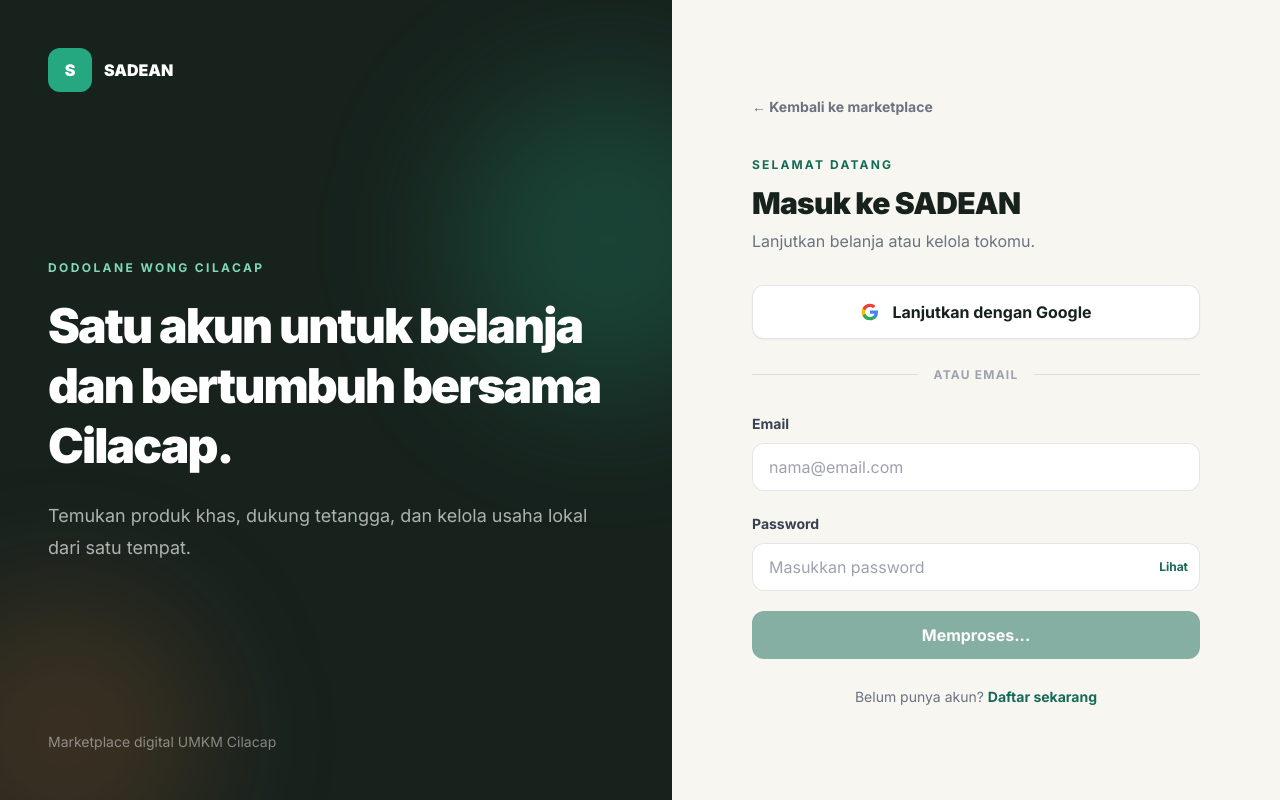
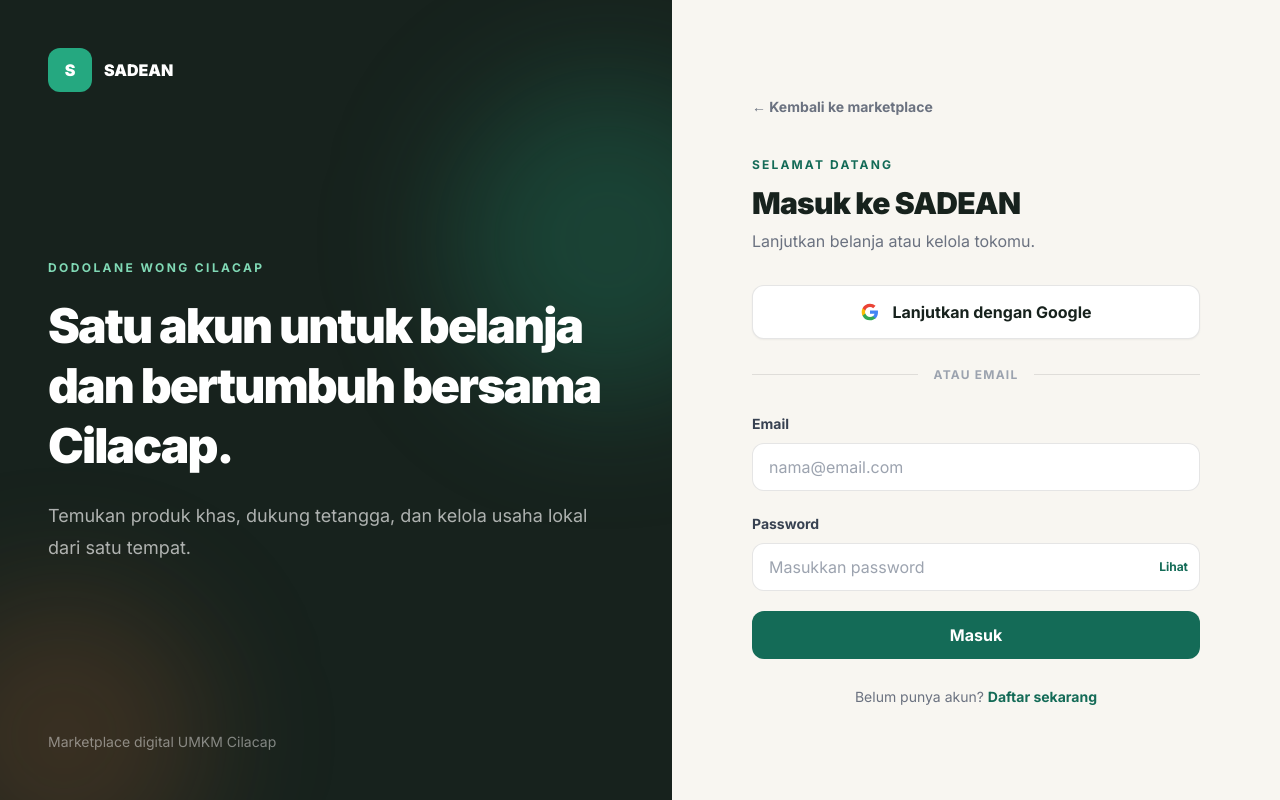
Before and after one commit to cilacaponlinestore-ui/sadean, a Next.js app in the folder apps/web/: page /login in a window 1280 px wide. Built offline with nearby package versions, Linux system fonts and the light colour scheme; no server answers.

Commit message:
fix: expose storefront and correct login state

```diff
--- a/apps/web/src/app/login/page.tsx
+++ b/apps/web/src/app/login/page.tsx
@@ -9,12 +9,13 @@
 
 export default function LoginPage() {
   const router = useRouter();
-  const { login, isLoading, error, clearError } = useAuthStore();
+  const { login, error, clearError } = useAuthStore();
   const [form, setForm] = useState({ email: '', password: '' });
   const [showPassword, setShowPassword] = useState(false);
   const [googleLoading, setGoogleLoading] = useState(false);
+  const [passwordLoading, setPasswordLoading] = useState(false);
 
-  const submit = async (event: React.FormEvent) => { event.preventDefault(); clearError(); try { await login(form.email, form.password); toast.success('Selamat datang kembali'); router.push('/dashboard'); } catch {} };
+  const submit = async (event: React.FormEvent) => { event.preventDefault(); clearError(); setPasswordLoading(true); try { await login(form.email, form.password); toast.success('Selamat datang kembali'); router.push('/dashboard'); } catch {} finally { setPasswordLoading(false); } };
   const google = async () => {
     setGoogleLoading(true);
     const { error: oauthError } = await supabase.auth.signInWithOAuth({ provider: 'google', options: { redirectTo: `${window.location.origin}/auth/callback` } });
@@ -39,7 +40,7 @@
             {error && <div role="alert" className="rounded-xl border border-red-200 bg-red-50 px-4 py-3 text-sm font-medium text-red-700">{error}</div>}
             <div><label htmlFor="email" className="text-sm font-bold text-gray-700">Email</label><input id="email" type="email" autoComplete="email" required value={form.email} onChange={(e) => setForm({ ...form, email: e.target.value })} placeholder="nama@email.com" className="focus-ring mt-2 h-12 w-full rounded-xl border border-black/10 bg-white px-4 outline-none" /></div>
             <div><label htmlFor="password" className="text-sm font-bold text-gray-700">Password</label><div className="relative mt-2"><input id="password" type={showPassword ? 'text' : 'password'} autoComplete="current-password" required value={form.password} onChange={(e) => setForm({ ...form, password: e.target.value })} placeholder="Masukkan password" className="focus-ring h-12 w-full rounded-xl border border-black/10 bg-white px-4 pr-16 outline-none"/><button type="button" onClick={() => setShowPassword(!showPassword)} className="absolute right-3 top-1/2 -translate-y-1/2 text-xs font-bold text-primary-700">{showPassword ? 'Tutup' : 'Lihat'}</button></div></div>
-            <button disabled={isLoading} className="focus-ring h-12 w-full rounded-xl bg-primary-700 font-bold text-white hover:bg-primary-800 disabled:opacity-50">{isLoading ? 'Memproses...' : 'Masuk'}</button>
+            <button disabled={passwordLoading} className="focus-ring h-12 w-full rounded-xl bg-primary-700 font-bold text-white hover:bg-primary-800 disabled:opacity-50">{passwordLoading ? 'Memproses...' : 'Masuk'}</button>
           </form>
           <p className="mt-7 text-center text-sm text-gray-500">Belum punya akun? <Link href="/register" className="font-bold text-primary-700 hover:underline">Daftar sekarang</Link></p>
         </div>
--- a/apps/web/src/middleware.ts
+++ b/apps/web/src/middleware.ts
@@ -8,7 +8,7 @@
   const { pathname } = request.nextUrl
   const token = request.cookies.get('sadean_token')?.value
 
-  const isPublic = publicRoutes.some((route) => pathname.startsWith(route))
+  const isPublic = pathname === '/' || publicRoutes.some((route) => pathname.startsWith(route))
   const isAuthPage = authPages.some((route) => pathname === route)
   const isStatic = pathname.startsWith('/_next') || pathname.startsWith('/icons') || pathname.startsWith('/manifest') || pathname === '/sw.js' || pathname === '/favicon.ico' || pathname === '/offline'
 
```
